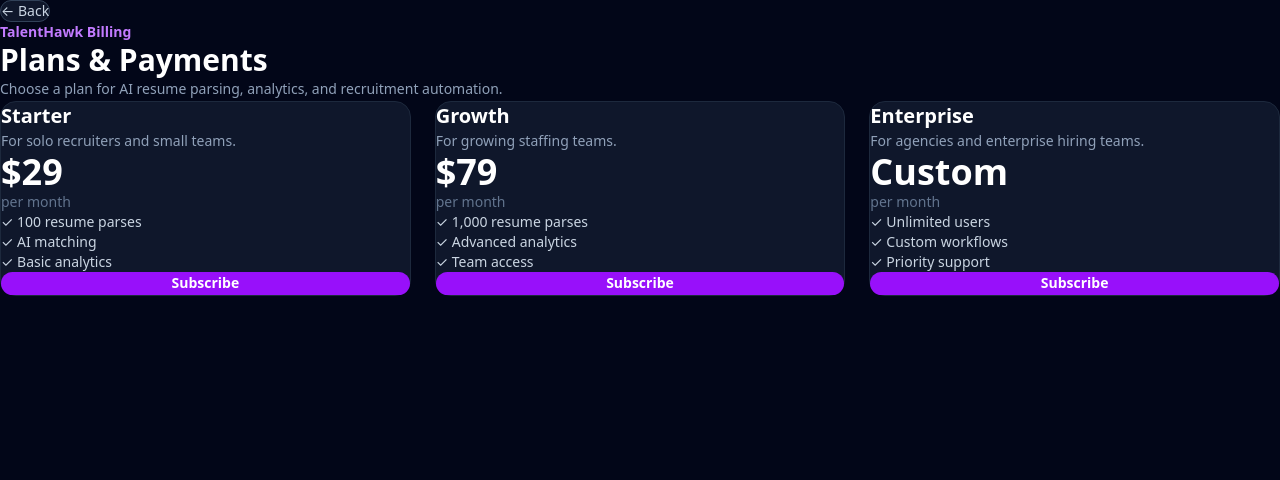
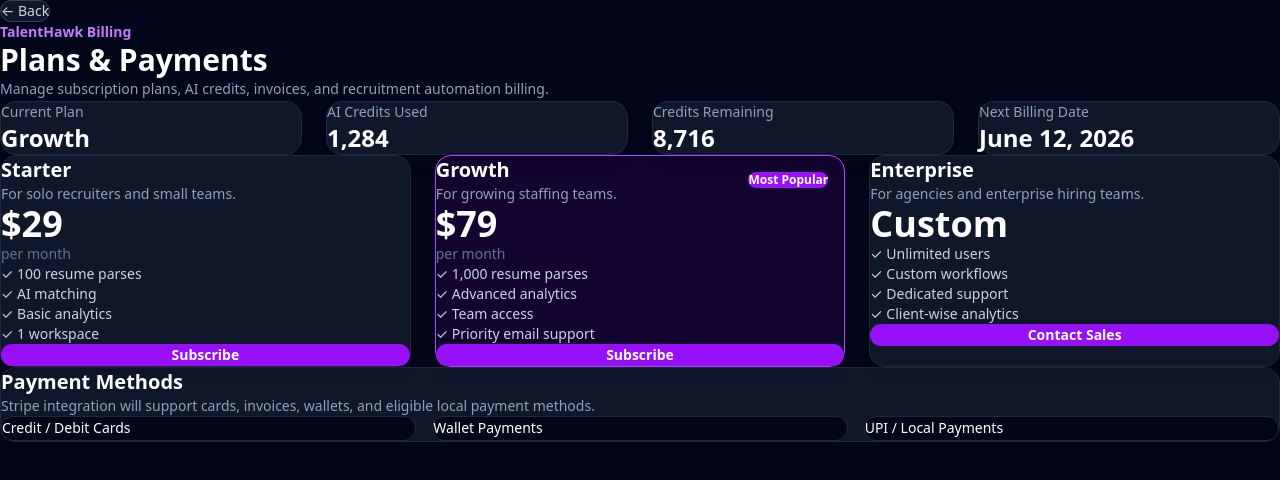
Before and after one commit to victorshaw9180-ops/HireIQ, a Next.js app: page /billing in a window 1280 px wide. Shown: the top 480 px of the page. Built offline with nearby package versions, Linux system fonts and the light colour scheme.

Commit message:
Polish billing subscription page

```diff
--- a/app/billing/page.tsx
+++ b/app/billing/page.tsx
@@ -5,19 +5,20 @@
     name: "Starter",
     price: "$29",
     desc: "For solo recruiters and small teams.",
-    features: ["100 resume parses", "AI matching", "Basic analytics"],
+    features: ["100 resume parses", "AI matching", "Basic analytics", "1 workspace"],
   },
   {
     name: "Growth",
     price: "$79",
     desc: "For growing staffing teams.",
-    features: ["1,000 resume parses", "Advanced analytics", "Team access"],
+    features: ["1,000 resume parses", "Advanced analytics", "Team access", "Priority email support"],
+    popular: true,
   },
   {
     name: "Enterprise",
     price: "Custom",
     desc: "For agencies and enterprise hiring teams.",
-    features: ["Unlimited users", "Custom workflows", "Priority support"],
+    features: ["Unlimited users", "Custom workflows", "Dedicated support", "Client-wise analytics"],
   },
 ];
 
@@ -26,22 +27,54 @@
     <main className="min-h-screen bg-slate-950 p-8 text-white">
       <BackButton />
 
+      <div className="mb-8">
         <p className="text-sm font-semibold text-purple-400">TalentHawk Billing</p>
         <h1 className="mt-2 text-3xl font-bold">Plans & Payments</h1>
         <p className="mt-2 text-slate-400">
-        Choose a plan for AI resume parsing, analytics, and recruitment automation.
+          Manage subscription plans, AI credits, invoices, and recruitment automation billing.
         </p>
+      </div>
 
-      <div className="mt-8 grid gap-6 md:grid-cols-3">
+      <section className="mb-8 grid gap-6 md:grid-cols-4">
+        {[
+          ["Current Plan", "Growth"],
+          ["AI Credits Used", "1,284"],
+          ["Credits Remaining", "8,716"],
+          ["Next Billing Date", "June 12, 2026"],
+        ].map(([title, value]) => (
+          <div
+            key={title}
+            className="rounded-2xl border border-slate-800 bg-slate-900 p-6 shadow-lg"
+          >
+            <p className="text-sm text-slate-400">{title}</p>
+            <h2 className="mt-2 text-2xl font-bold">{value}</h2>
+          </div>
+        ))}
+      </section>
+
+      <section className="grid gap-6 md:grid-cols-3">
         {plans.map((plan) => (
           <div
             key={plan.name}
-            className="rounded-2xl border border-slate-800 bg-slate-900 p-6"
+            className={`relative rounded-2xl border p-6 shadow-lg ${
+              plan.popular
+                ? "border-purple-500 bg-purple-950/30"
+                : "border-slate-800 bg-slate-900"
+            }`}
           >
+            {plan.popular && (
+              <span className="absolute right-4 top-4 rounded-full bg-purple-600 px-3 py-1 text-xs font-semibold">
+                Most Popular
+              </span>
+            )}
+
             <h2 className="text-xl font-bold">{plan.name}</h2>
-            <p className="mt-2 text-slate-400">{plan.desc}</p>
+            <p className="mt-2 text-sm text-slate-400">{plan.desc}</p>
+
             <p className="mt-6 text-4xl font-bold">{plan.price}</p>
+            {plan.price !== "Custom" && (
               <p className="text-sm text-slate-500">per month</p>
+            )}
 
             <ul className="mt-6 space-y-3 text-sm text-slate-300">
               {plan.features.map((feature) => (
@@ -50,11 +83,30 @@
             </ul>
 
             <button className="mt-6 w-full rounded-xl bg-purple-600 px-4 py-3 font-semibold hover:bg-purple-500">
-              Subscribe
+              {plan.price === "Custom" ? "Contact Sales" : "Subscribe"}
             </button>
           </div>
         ))}
+      </section>
+
+      <section className="mt-8 rounded-2xl border border-slate-800 bg-slate-900 p-6">
+        <h2 className="text-xl font-bold">Payment Methods</h2>
+        <p className="mt-2 text-sm text-slate-400">
+          Stripe integration will support cards, invoices, wallets, and eligible local payment methods.
+        </p>
+
+        <div className="mt-6 grid gap-4 md:grid-cols-3">
+          <div className="rounded-xl border border-slate-800 bg-slate-950 p-4">
+            Credit / Debit Cards
           </div>
+          <div className="rounded-xl border border-slate-800 bg-slate-950 p-4">
+            Wallet Payments
+          </div>
+          <div className="rounded-xl border border-slate-800 bg-slate-950 p-4">
+            UPI / Local Payments
+          </div>
+        </div>
+      </section>
     </main>
   );
 }
```
Lines whose indentation alone changed are shown as unchanged.
